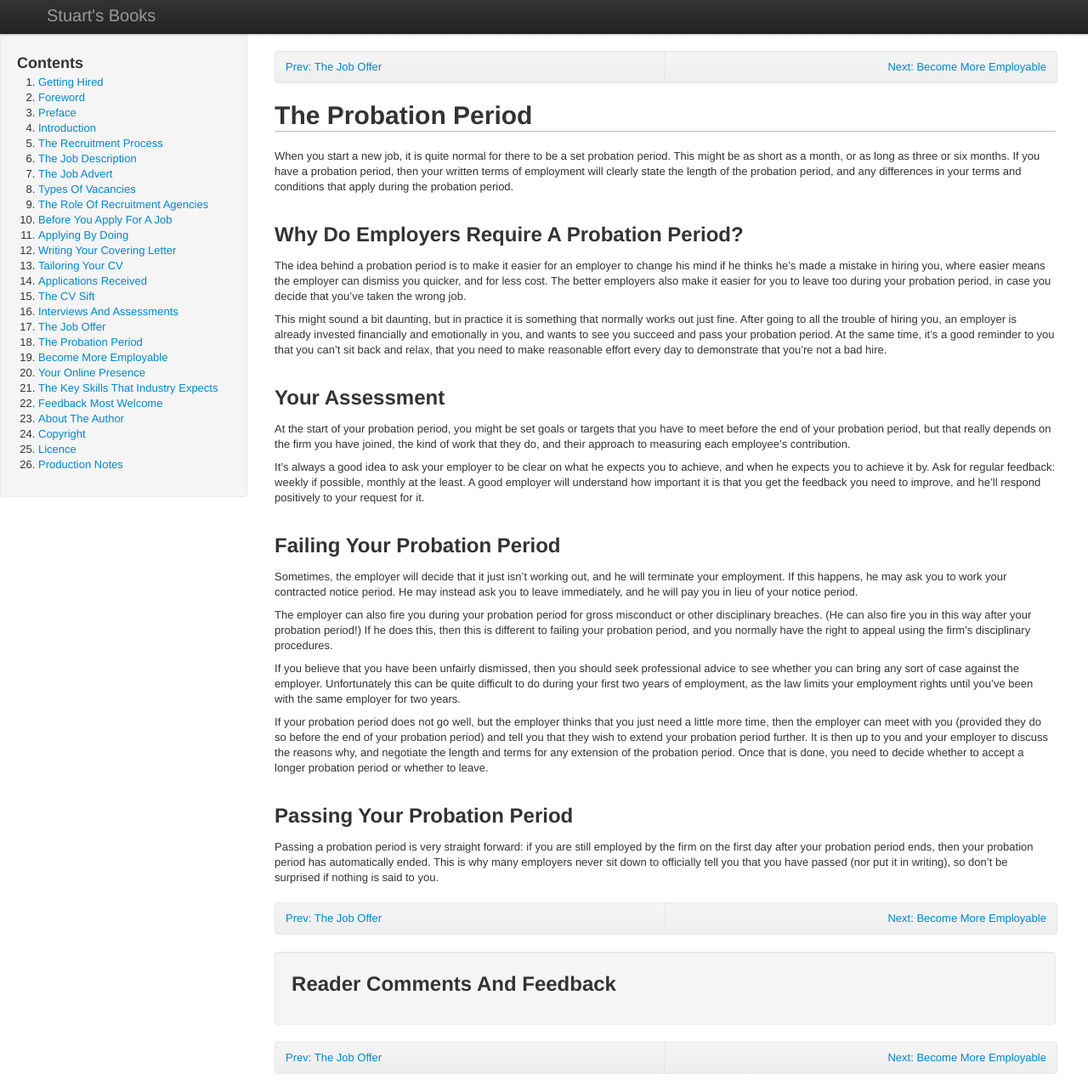
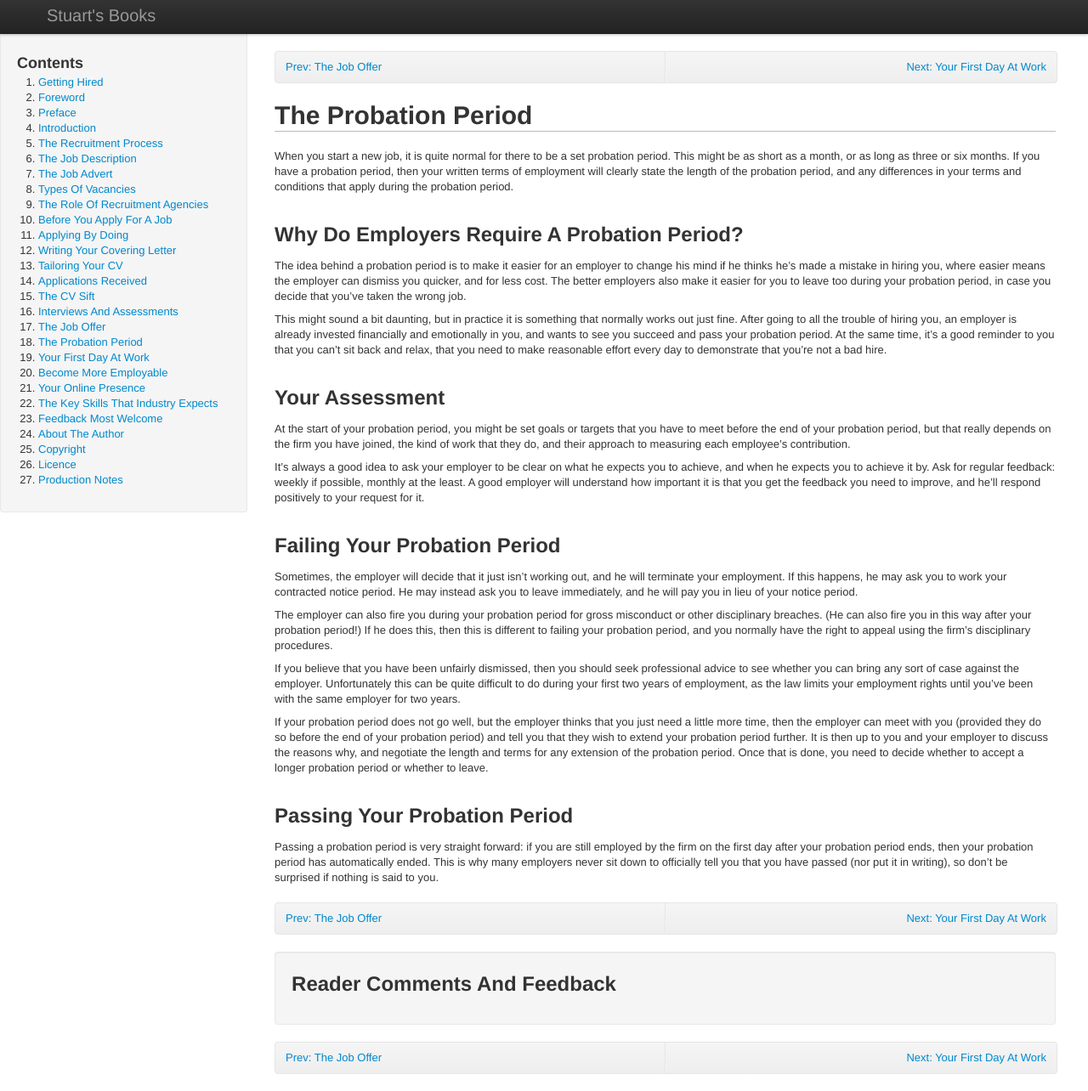
Before and after one commit to stuartherbert/getting-hired, a Jekyll site: the page built from probation-period.md, in a window 1280 px wide and 1284 px high. Shown: the whole window at 85% size. Built offline with Jekyll 4.4.1, drawn with Linux system fonts in a browser that asks for light colours.

Commit message:
Added new chapter: Your First Day At Work

```diff
--- a/_includes/sidebar/sidebar.html
+++ b/_includes/sidebar/sidebar.html
@@ -17,6 +17,7 @@
 <li><a href="interviews-assessments.html">Interviews And Assessments</a></li>
 <li><a href="job-offer.html">The Job Offer</a></li>
 <li><a href="probation-period.html">The Probation Period</a></li>
+<li><a href="first-day.html">Your First Day At Work</a></li>
 <li><a href="become-more-employable.html">Become More Employable</a></li>
 <li><a href="your-online-presence.html">Your Online Presence</a></li>
 <li><a href="key-skills.html">The Key Skills That Industry Expects</a></li>
--- a/become-more-employable.md
+++ b/become-more-employable.md
@@ -1,7 +1,7 @@
 ---
 layout: book-Getting-Hired
 title: Become More Employable
-prev: '<a href="probation-period.html">Prev: The Probation Period</a>'
+prev: '<a href="first-day.html">Prev: Your First Day At Work</a>'
 next: '<a href="your-online-presence.html">Next: Your Online Presence</a>'
 ---
 # Become More Employable
--- a/probation-period.md
+++ b/probation-period.md
@@ -2,7 +2,7 @@
 layout: book-Getting-Hired
 title: The Probation Period
 prev: '<a href="job-offer.html">Prev: The Job Offer</a>'
-next: '<a href="become-more-employable.html">Next: Become More Employable</a>'
+next: '<a href="first-day.html">Next: Your First Day At Work</a>'
 ---
 
 # The Probation Period
--- a/toc.json
+++ b/toc.json
@@ -19,6 +19,7 @@
         "interviews-assessments",
         "job-offer",
         "probation-period",
+        "first-day",
         "become-more-employable",
         "your-online-presence",
         "key-skills",
```
